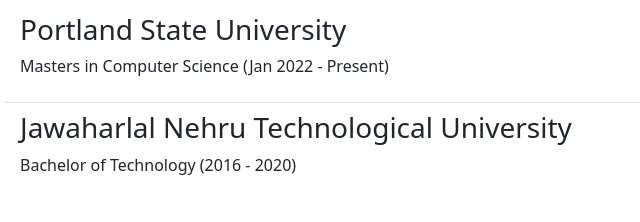
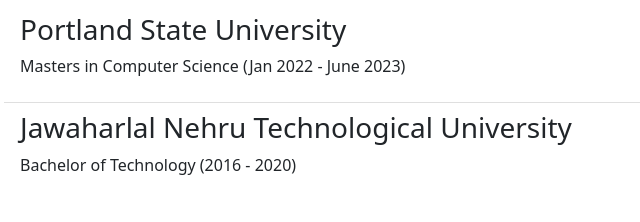
Before and after one commit to SoumyaThoutam/ThoutamSoumya.github.io, a plain HTML site: page index.html in a window 1280 px wide. Shown: the part 744-966 px from the top of the page, 78-718 px from the left. Drawn offline with nearby package versions, Linux system fonts and the light colour scheme.

Commit message:
education

```diff
--- a/index.html
+++ b/index.html
@@ -132,7 +132,7 @@
           <ul class="list-group list-group-flush">
             <li class="list-group-item">
               <h3>Portland State University</h3>
-              <p>Masters in Computer Science (Jan 2022 - Present)</p>
+              <p>Masters in Computer Science (Jan 2022 - June 2023)</p>
             </li>
             <li class="list-group-item">
               <h3>Jawaharlal Nehru Technological University</h3>
```
